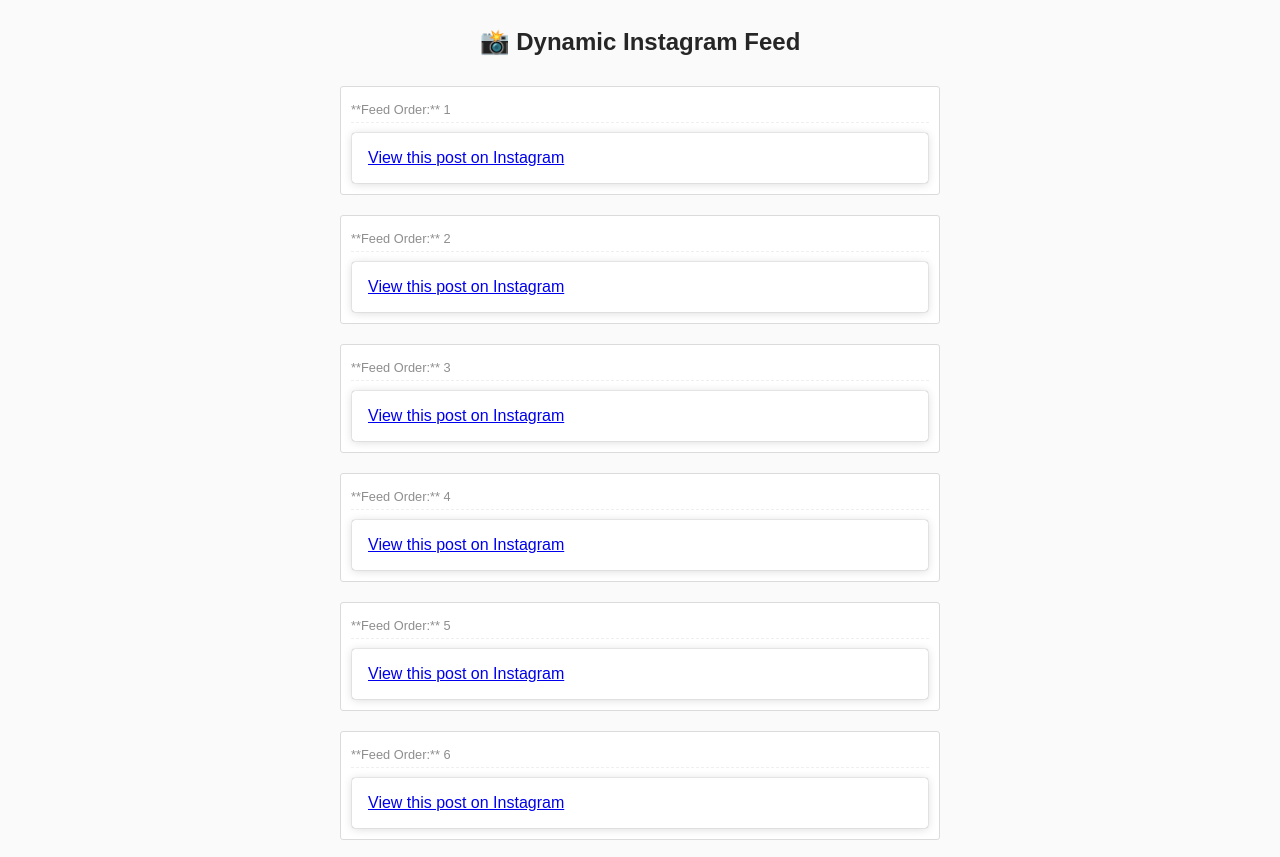
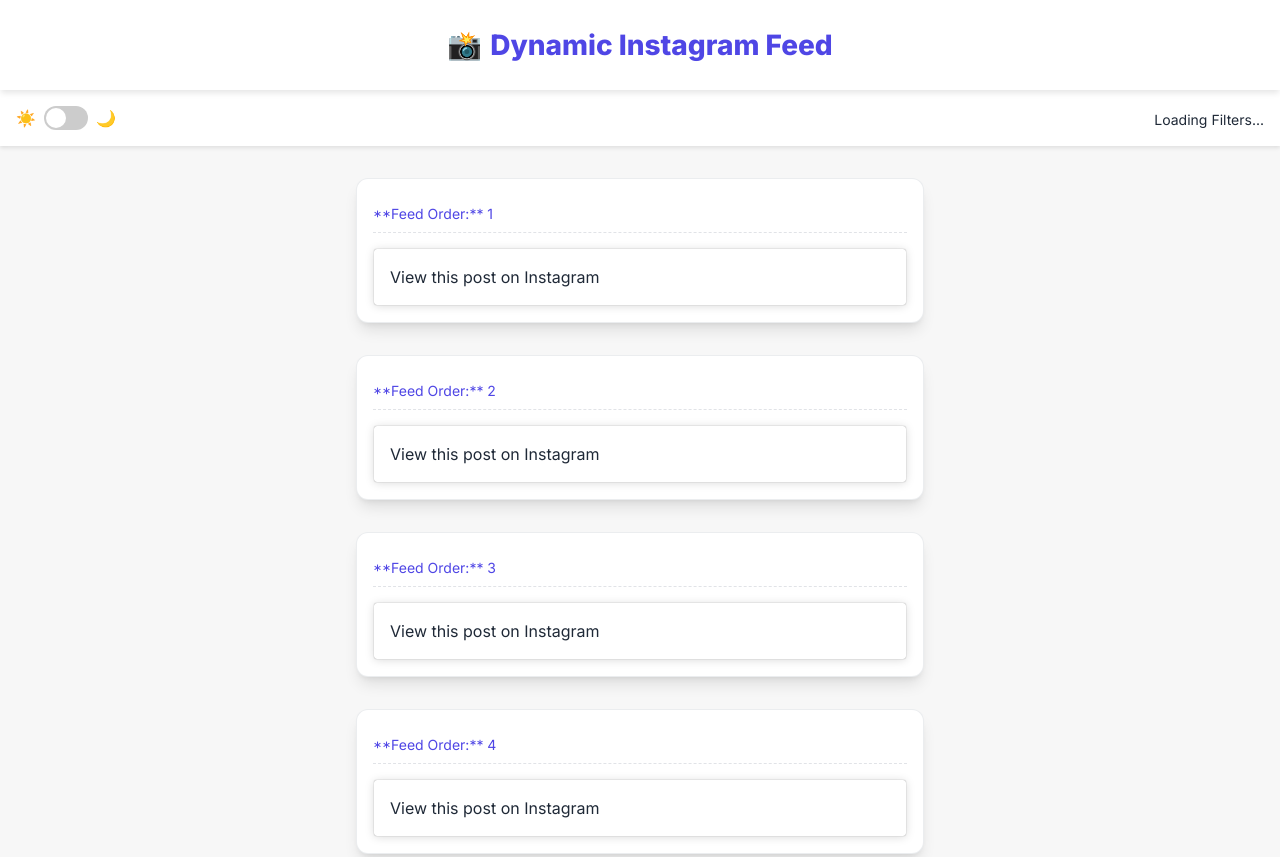
Before and after one commit to Foxstronaut/lhs.news, a plain HTML site: page index.html in a window 1280 px wide. Shown: the top 857 px of the page. Drawn offline with nearby package versions, Linux system fonts and the light colour scheme; a script that the page names is missing.

Commit message:
Enhance styling and layout for dark mode support
Updated styles for dark mode and improved layout.

```diff
--- a/index.html
+++ b/index.html
@@ -1,61 +1,183 @@
 <!DOCTYPE html>
 <html lang="en">
 <head>
-    <meta charset="UTF-8">
     <meta name="viewport" content="width=device-width, initial-scale=1.0">
     <title>Custom Instagram Feed</title>
+    <script src="https://cdn.tailwindcss.com"></script>
     <style>
-        /* CSS remains here (or move to a style.css file) */
+        /* Base styles using Inter font */
+        @import url('https://fonts.googleapis.com/css2?family=Inter:wght@400;600;800&display=swap');
+        :root {
+            --bg-color: #f7f7f7;
+            --text-color: #1f2937;
+            --header-bg: #ffffff;
+            --card-bg: #ffffff;
+            --accent-color: #4f46e5;
+            --shadow-color: rgba(0, 0, 0, 0.1);
+        }
+
+        /* Dark Mode variables */
+        .dark-mode {
+            --bg-color: #1f2937;
+            --text-color: #f3f4f6;
+            --header-bg: #111827;
+            --card-bg: #374151;
+            --accent-color: #a5b4fc;
+            --shadow-color: rgba(255, 255, 255, 0.1);
+        }
+
         body {
-            font-family: sans-serif;
-            background-color: #fafafa;
-            color: #262626;
-            padding: 20px;
+            font-family: 'Inter', sans-serif;
+            background-color: var(--bg-color);
+            color: var(--text-color);
+            transition: background-color 0.3s, color 0.3s;
+            padding: 0;
+            margin: 0;
+        }
+
+        header {
+            background-color: var(--header-bg);
+            padding: 1.5rem;
+            text-align: center;
+            font-size: 1.75rem;
+            font-weight: 800;
+            box-shadow: 0 4px 6px -1px var(--shadow-color);
+            color: var(--accent-color);
+            display: flex;
+            justify-content: center;
+            align-items: center;
+            position: sticky;
+            top: 0;
+            z-index: 10;
+        }
+
+        .controls-bar {
+            background-color: var(--header-bg);
+            padding: 1rem;
+            margin-bottom: 2rem;
+            box-shadow: 0 2px 4px 0 var(--shadow-color);
+            display: flex;
+            flex-wrap: wrap;
+            justify-content: space-between;
+            align-items: center;
+        }
+
+        #instagram-feed {
+            max-width: 600px;
+            margin: 2rem auto;
+            padding: 0 1rem;
             display: flex;
             flex-direction: column;
+            gap: 2rem;
+        }
+
+        .post-container {
+            background-color: var(--card-bg);
+            border-radius: 0.75rem;
+            box-shadow: 0 10px 15px -3px var(--shadow-color), 0 4px 6px -4px var(--shadow-color);
+            overflow: hidden;
+            padding: 1rem;
+            border: 1px solid rgba(156, 163, 175, 0.2); /* Subtle border */
+        }
+
+        .account-info {
+            padding: 0.5rem 0;
+            font-size: 0.875rem;
+            color: var(--accent-color);
+            border-bottom: 1px dashed rgba(156, 163, 175, 0.3);
+            margin-bottom: 1rem;
+        }
+
+        /* Dark Mode Toggle Styling */
+        .toggle-container {
+            display: flex;
             align-items: center;
+            gap: 0.5rem;
         }
-        header {
-            margin-bottom: 30px;
-            font-size: 24px;
-            font-weight: bold;
+        .toggle-switch {
+            width: 44px;
+            height: 24px;
+            background-color: #ccc;
+            border-radius: 12px;
+            position: relative;
+            cursor: pointer;
+            transition: background-color 0.3s;
         }
-        #instagram-feed {
-            width: 100%;
-            max-width: 600px;
+        .toggle-switch.active {
+            background-color: var(--accent-color);
         }
-        .post-container {
+        .toggle-switch::after {
+            content: '';
+            width: 20px;
+            height: 20px;
+            border-radius: 50%;
             background-color: white;
-            border: 1px solid #dbdbdb;
-            border-radius: 3px;
-            margin-bottom: 20px;
-            padding: 10px;
+            position: absolute;
+            top: 2px;
+            left: 2px;
+            transition: transform 0.3s;
         }
+        .toggle-switch.active::after {
+            transform: translateX(20px);
+        }
+
+        /* Filter Buttons */
+        .filter-buttons button {
+            padding: 0.5rem 1rem;
+            border-radius: 9999px;
+            font-weight: 600;
+            margin-right: 0.5rem;
+            margin-top: 0.5rem;
+            transition: all 0.2s;
+            border: 2px solid var(--accent-color);
+            background-color: var(--card-bg);
+            color: var(--accent-color);
+        }
+
+        .filter-buttons button.active {
+            background-color: var(--accent-color);
+            color: var(--header-bg);
+            box-shadow: 0 4px 6px -1px rgba(0, 0, 0, 0.3);
+        }
+
+        .filter-buttons button:hover {
+            opacity: 0.85;
+        }
+
         .loading-message {
             text-align: center;
-            padding: 50px;
+            padding: 2rem;
             font-style: italic;
-        }
-        .account-info {
-            font-size: 0.8em;
-            color: #8e8e8e;
-            margin-top: 5px;
-            margin-bottom: 10px;
-            border-bottom: 1px dashed #efefef;
-            padding-bottom: 5px;
         }
     </style>
 </head>
-<body>
+<body class="light-mode">
 
-    <header>📸 Dynamic Instagram Feed</header>
+    <header>
+        <span class="mr-2">📸</span> Dynamic Instagram Feed
+    </header>
+
+    <div class="controls-bar">
+        <!-- Dark Mode Toggle -->
+        <div class="toggle-container">
+            <span>☀️</span>
+            <div id="dark-mode-toggle" class="toggle-switch"></div>
+            <span>🌙</span>
+        </div>
+
+        <!-- Filter Controls -->
+        <div id="filter-controls" class="filter-buttons">
+            <!-- Filter buttons will be dynamically added here -->
+            <p class="text-sm pt-1">Loading Filters...</p>
+        </div>
+    </div>
 
     <div id="instagram-feed">
         <div class="loading-message">Loading feed...</div>
     </div>
 
+    <!-- Instagram Embed Script (must load asynchronously) -->
     <script async src="//www.instagram.com/embed.js"></script>
-
     <script src="feed_script.js"></script>
 
 </body>
```
